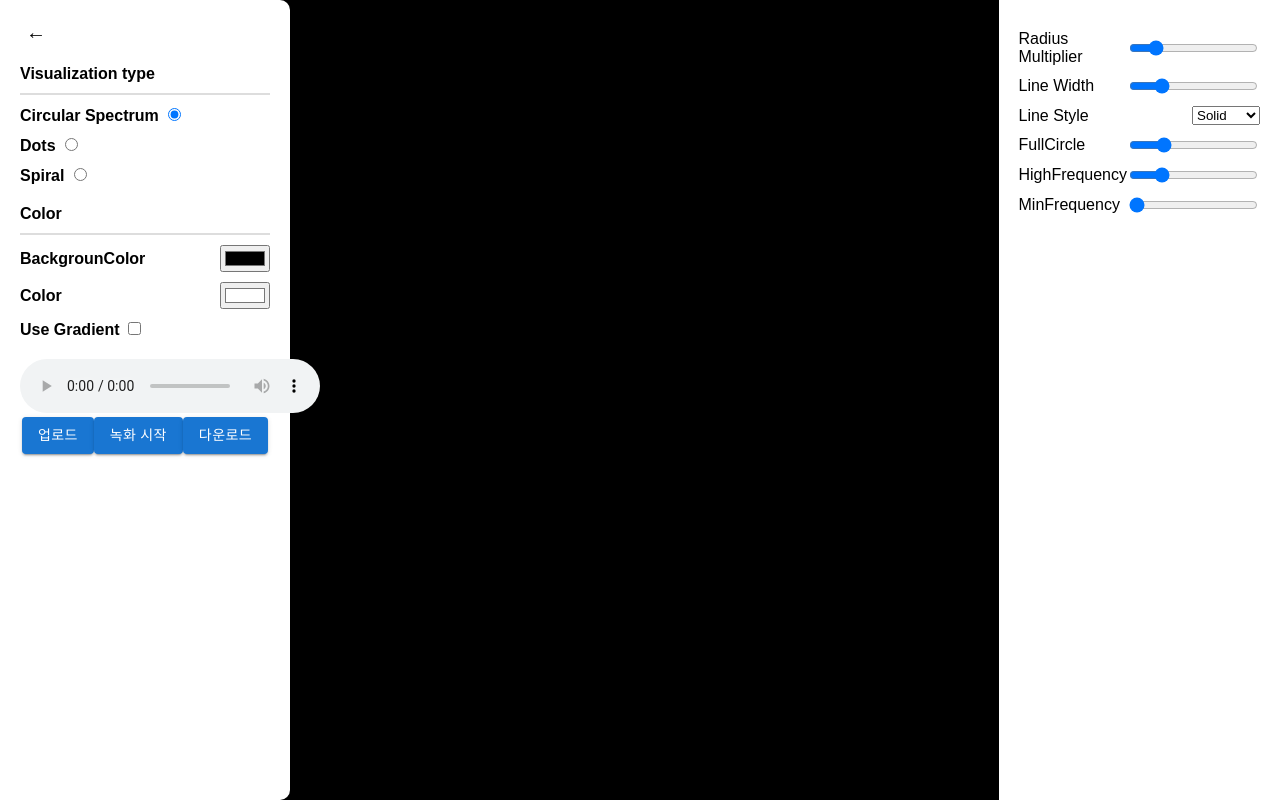
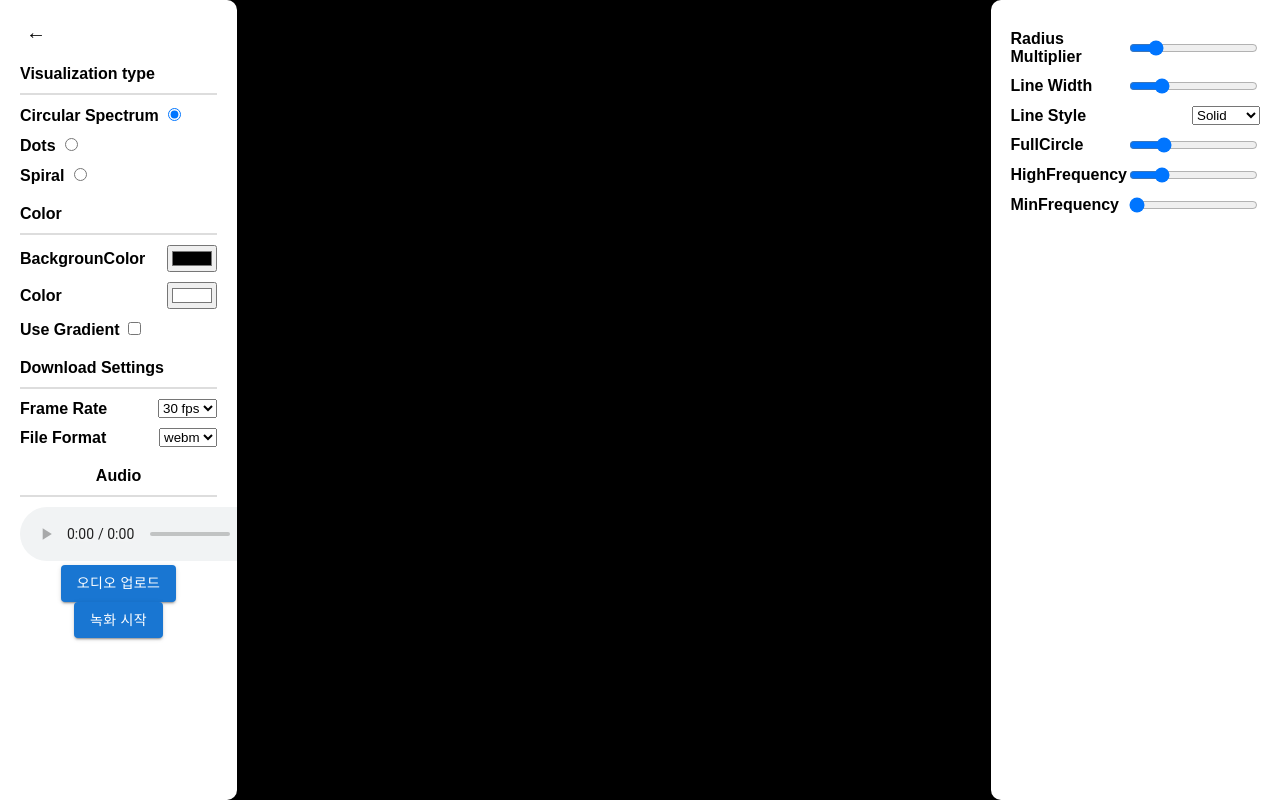
Before and after one commit to isuli1353/AudioArt, a React (Create React App) app: page /audioCreate in a window 1280 px wide. Built offline with nearby package versions, Linux system fonts and the light colour scheme.

Commit message:
css약간 수정 및 pakage.json 정리

```diff
--- a/src/Page/AudioCreatePage.css
+++ b/src/Page/AudioCreatePage.css
@@ -10,6 +10,11 @@
  border-top-right-radius: 10px;
  border-bottom-right-radius: 10px;
  position: relative;
+ overflow-y: auto;
+}
+
+.left-panel::-webkit-scrollbar{
+ display:none;
 }
 
 .rotate-button {
@@ -34,6 +39,12 @@
  width: 250px;
  background-color: #fff;
  padding: 20px;
+ border-top-left-radius: 10px;
+ border-bottom-left-radius: 10px;
+}
+
+label {
+ font-weight: bold;
 }
 
 .setting {
@@ -41,10 +52,9 @@
  margin-bottom: 20px;
 }
 
-.setting label {
+.setting {
  display: block;
  text-align: left;
- font-weight: bold;
 }
 
 .option {
--- a/src/Page/AudioCreatePage.jsx
+++ b/src/Page/AudioCreatePage.jsx
@@ -44,28 +44,32 @@ function AudioCreatePage() {
 
   // circle 세부설정
   const [circleSettings, setCircleSettings] = useState({
-    radiusMultiplier: 8,
-    lineWidth: 3,
-    lineStyle: 'solid',
-    fullCircle: 8,
-    HighFrequency: 3,
-    MinFrequency: 1
+    radiusMultiplier: 8, // 원 반지름
+    lineWidth: 3,        // 라인 두께
+    lineStyle: 'solid',  // 라인 스타일
+    fullCircle: 8,       // 겹치기
+    HighFrequency: 3,    // 높은음 감지
+    MinFrequency: 1      // 낮은음 감지
   });
   // dots 세부설정
   const [dotsSettings, setDotsSettings] = useState({
-    Degree: 200,
-    Radius: 100,
-    DotsNumber: 100,
-    DotsSize: 3,
-    layoutType: 'circle'
+    Degree: 200,      // 중심점으로 부터 떨어지는 거리
+    Radius: 100,      // 반지름
+    DotsNumber: 100,  // 점 갯수
+    DotsSize: 3,      // 점 사이즈
   });
   // spiral 세부설정
   const [spiralSettings, setSpiralSettings] = useState({
-    spiralFactor: 1,
-    angleIncrement: 0.1,
-    barHeightFactor: 3,
-    minBarRadius: 2,
-    showWhenNoSound: true,
+    spiralFactor: 1,        // 퍼짐의 정도
+    angleIncrement: 0.1,    // 나선 각도
+    barHeightFactor: 3,     // 소리에 대한 민감도
+    minBarRadius: 2,        // ?
+    showWhenNoSound: true,  // 소리가 없을 때 표시 여부
+  });
+  // Downlad 설정
+  const [downloadSettings, setDownloadSettings] = useState({
+    frameRate: 30,       // 녹화 프레임
+    fileFormat: 'webm',  // 추출 파일
   });
 
   // 뒤로가기
@@ -73,6 +77,7 @@ function AudioCreatePage() {
     navigate(-1);
   };
 
+  // 파일 업로드
   const onFileChange = (e) => {
     const file = e.target.files?.[0];
     if (!file) return;
@@ -114,13 +119,11 @@ function AudioCreatePage() {
         const mixedDataArray = [];
         const halfLength = Math.floor(bufferLength / 2);
 
-        // 낮은 음과 높은 음을 번갈아 섞음
+        // 낮은 음과 높은 음을 번갈아서
         for (let i = 0; i < halfLength; i++) {
           mixedDataArray.push(dataArray[i]);
           mixedDataArray.push(dataArray[bufferLength - 1 - i]);
         }
-
-        // bufferLength가 홀수일 경우 마지막 값 추가
         if (bufferLength % 2 !== 0) {
           mixedDataArray.push(dataArray[halfLength]);
         }
@@ -132,13 +135,20 @@ function AudioCreatePage() {
         analyser.getByteFrequencyData(dataArray);
         ctx.clearRect(0, 0, canvas.width, canvas.height);
 
-        const mixedDataArray = mixDataArray(); // 데이터 섞기 한 번만 실행
+        const mixedDataArray = mixDataArray();
 
         // 원형 스펙트럼 시각화
         if (visualizationType === 'circle') {
           const centerX = canvas.width / 2;
           const centerY = canvas.height / 2;
-          const radius = Math.min(canvas.width, canvas.height) / circleSettings.radiusMultiplier;
+
+          const {
+            radiusMultiplier,
+            MinFrequency,
+            HighFrequency
+          } = circleSettings
+
+          const radius = Math.min(canvas.width, canvas.height) / radiusMultiplier;
           const fullCircle = circleSettings.fullCircle * Math.PI;
 
           const adjustIntensity = (value, index, total) => {
@@ -146,20 +156,17 @@ function AudioCreatePage() {
 
             // 높은 주파수 낮은 주파수 섞기
             if (index < frequencyRange) {
-              return (Math.sqrt(value) / 255) * radius * circleSettings.MinFrequency;
+              return (Math.sqrt(value) / 255) * radius * MinFrequency;
             } else {
-              return (value / 255) * radius * circleSettings.HighFrequency;
+              return (value / 255) * radius * HighFrequency;
             }
           };
 
+          // 소리가 없을때 최소 두께
           const minimumHeight = 3;
-
-          // 기본값 설정 (소리가 없을 때에도 최소한의 반응을 유지)
           for (let i = 0; i < mixedDataArray.length; i++) {
             const angle = (i / mixedDataArray.length) * fullCircle;
             let barHeight = adjustIntensity(mixedDataArray[i], i, mixedDataArray.length);
-
-            // 소리가 없을 때 최소한의 높이를 설정
             if (barHeight < minimumHeight) {
               barHeight = minimumHeight;
             }
@@ -191,7 +198,7 @@ function AudioCreatePage() {
           const centerY = canvas.height / 2;
           const { Degree, DotsNumber, Radius, DotsSize } = dotsSettings;
 
-          // 점 위치 계산 함수
+          // 점 위치 계산
           const calculatePosition = (index, value) => {
             const angle = (index / DotsNumber) * 2 * Math.PI;
             const radius = Math.max((value / 255) * Degree, Radius);
@@ -218,7 +225,6 @@ function AudioCreatePage() {
           const centerX = canvas.width / 2;
           const centerY = canvas.height / 2;
 
-          // 설정 값 가져오기
           const {
             spiralFactor,
             angleIncrement,
@@ -256,6 +262,15 @@ function AudioCreatePage() {
     }
   };
 
+  // 다운로드 설정 변경
+  const handleDownloadSettingChange = (e) => {
+    const { name, value } = e.target;
+    setDownloadSettings((prev) => ({
+      ...prev,
+      [name]: value,
+    }));
+  };
+
 
   useEffect(() => {
     if (audioContext && analyser) {
@@ -275,7 +290,7 @@ function AudioCreatePage() {
       const audioElement = audioElmRef.current;
 
       // 캔버스와 오디오 스트림 가져오기
-      const canvasStream = canvas.captureStream(60); // 캔버스에서 30fps로 스트리밍
+      const canvasStream = canvas.captureStream(downloadSettings.frameRate); // 프레임
       const audioStream = audioElement.captureStream(); // 오디오 스트리밍
 
       // 비디오와 오디오 스트림 합치기
@@ -286,7 +301,7 @@ function AudioCreatePage() {
 
       // MediaRecorder 생성
       const mediaRecorder = new MediaRecorder(mixedStream, {
-        mimeType: 'video/webm; codecs=vp8', // 코덱
+        mimeType: `video/${downloadSettings.fileFormat}; codecs=vp8`, // 코덱
         videoBitsPerSecond: 3000000, // 비트레이트
       });
 
@@ -298,11 +313,11 @@ function AudioCreatePage() {
       };
 
       mediaRecorder.onstop = () => {
-        const blob = new Blob(recordedChunks, { type: 'video/webm' });
+        const blob = new Blob(recordedChunks, { type: `video/${downloadSettings.fileFormat}` });
         const url = URL.createObjectURL(blob);
         const a = document.createElement('a');
         a.href = url;
-        a.download = 'AudioArt.webm';
+        a.download = `AudioArt.${downloadSettings.fileFormat}`;
         a.click();
         URL.revokeObjectURL(url);
       };
@@ -334,6 +349,35 @@ function AudioCreatePage() {
           gradientDirection={gradientDirection}
           setGradientDirection={setGradientDirection}
         />
+        <div className="setting">
+          <label>Download Settings</label>
+          <hr />
+          <div className="option">
+            <label>Frame Rate</label>
+            <select
+              name="frameRate"
+              value={downloadSettings.frameRate}
+              onChange={handleDownloadSettingChange}
+            >
+              <option value={15}>15 fps</option>
+              <option value={30}>30 fps</option>
+              <option value={60}>60 fps</option>
+            </select>
+          </div>
+          <div className="option">
+            <label>File Format</label>
+            <select
+              name="fileFormat"
+              value={downloadSettings.fileFormat}
+              onChange={handleDownloadSettingChange}
+            >
+              <option value="webm">webm</option>
+              <option value="mp4">mp4</option>
+            </select>
+          </div>
+        </div>
+        <label>Audio</label>
+        <hr />
         <audio src={audioFile ?? ""} controls ref={audioElmRef} />
           <input
           type="file"
@@ -342,15 +386,13 @@ function AudioCreatePage() {
           style={{ display: "none" }}
           id="upload-button"
         />
-        <label htmlFor="upload-button">
         <Button
           variant="contained"
           color="primary"
           component="span"
         >
-            업로드
+          오디오 업로드
         </Button>
-        </label>
           <Button
           variant="contained"
           color="primary"
@@ -358,14 +400,6 @@ function AudioCreatePage() {
         >
           {recording ? '녹화 중지' : '녹화 시작'}
         </Button>
-        <Button
-          variant="contained"
-          color="primary"
-          component="span"
-        >
-          다운로드
-        </Button>
-
       </div>
 
       <div className="center-panel" style={{ backgroundColor: backgroundColor }} >
--- a/src/Page/MainPage.jsx
+++ b/src/Page/MainPage.jsx
@@ -1,4 +1,4 @@
-import React, { useRef, useState } from 'react';
+import React, { useRef } from 'react';
 import { useNavigate } from 'react-router-dom';
 import './MainPage.css'
 import Slider from 'react-slick';
@@ -6,7 +6,6 @@ import 'slick-carousel/slick/slick.css';
 import 'slick-carousel/slick/slick-theme.css';
 
 function Main() {
-  const [currentSlide, setCurrentSlide] = useState(0);
   const sliderRef = useRef(null);
   const navigate = useNavigate();
 
@@ -25,7 +24,6 @@ function Main() {
     cssEase: "linear",
     centerMode: true,
     centerPadding: '40px',
-    beforeChange: (current, next) => setCurrentSlide(next),
   };
 
   const boxes = [...Array(5)].map((_, index) => ({
```
Also changed, not shown: package.json (+0 -10 lines), 1 other file (tests, documents, lock files or other folders). Lines whose indentation alone changed are shown as unchanged.
